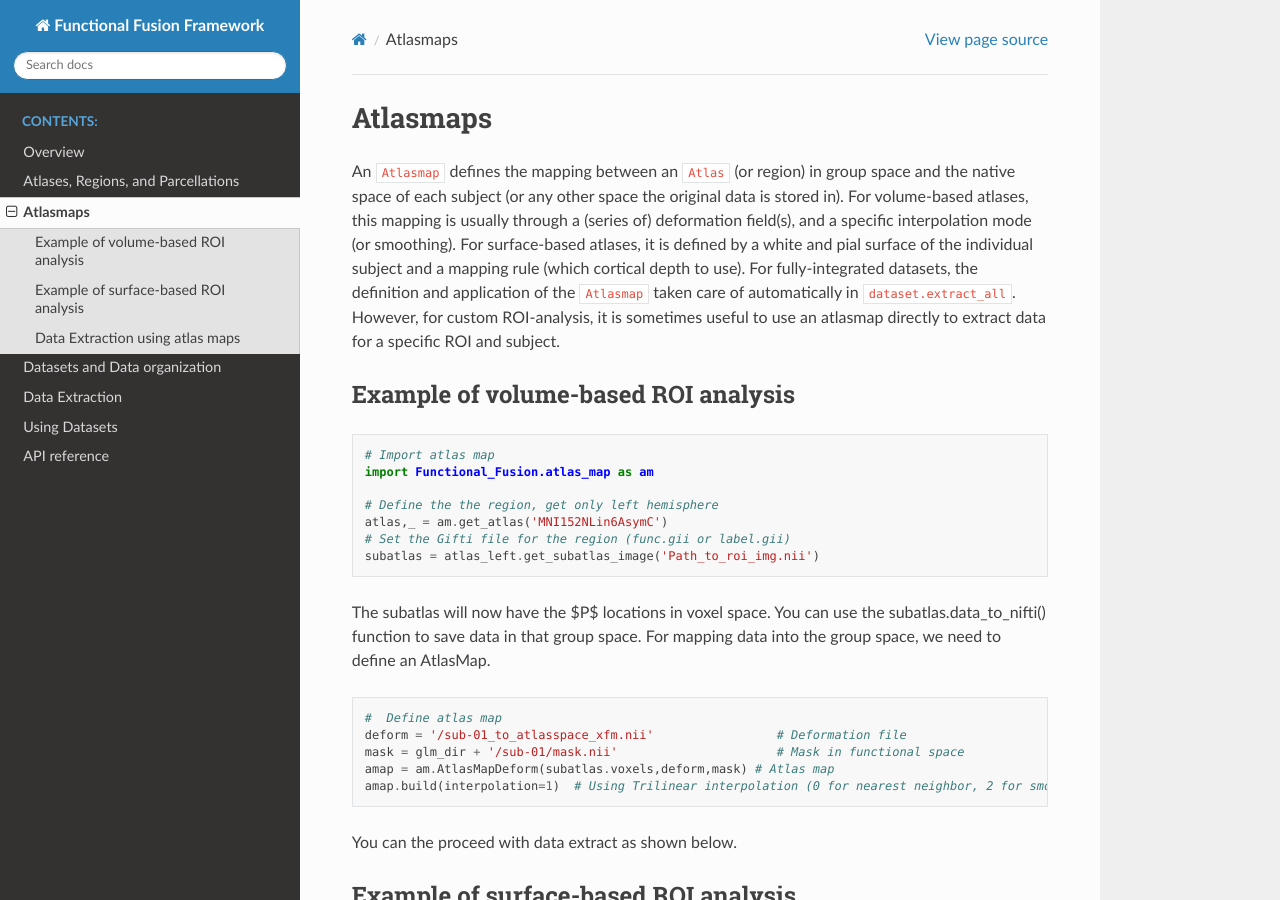
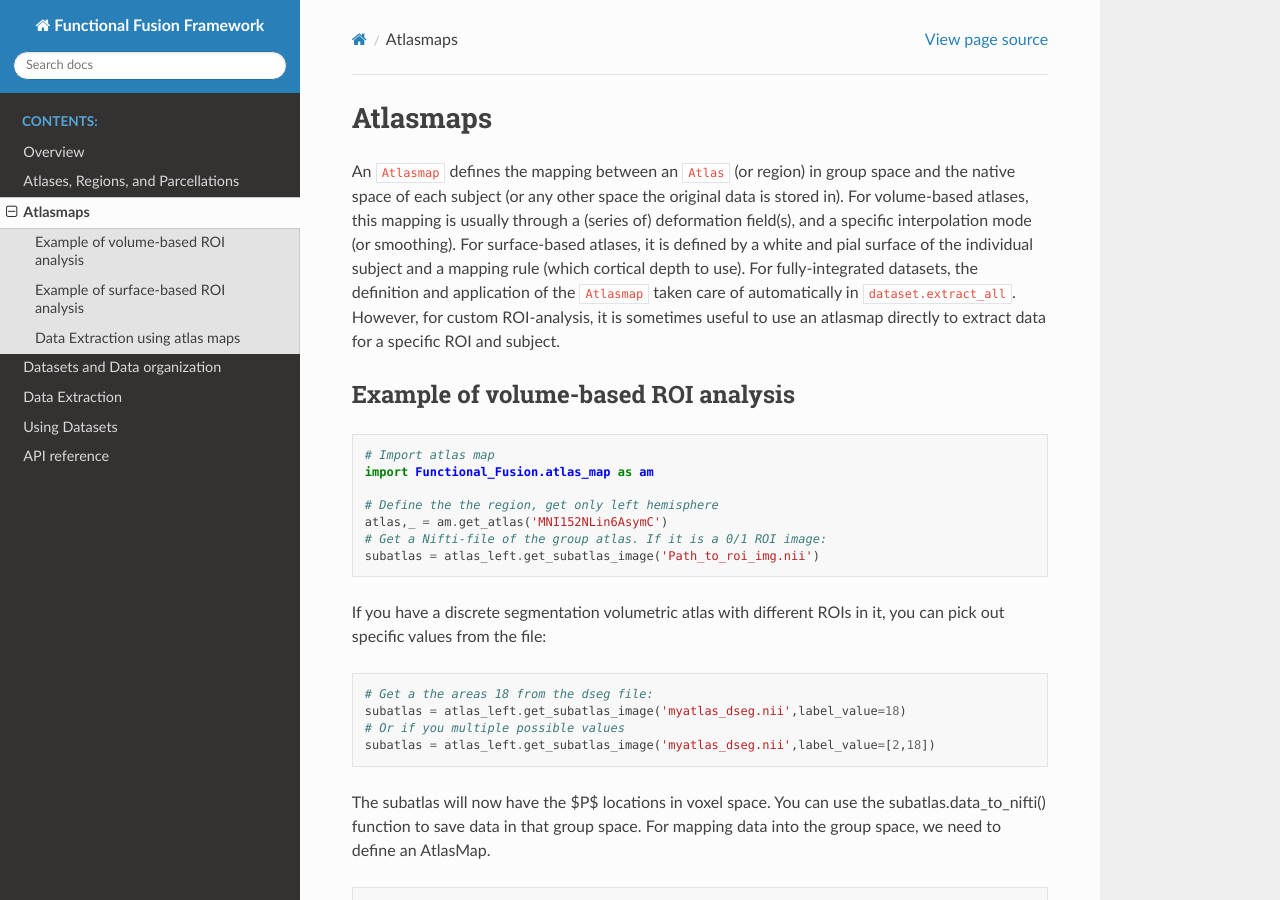
Before and after one commit to DiedrichsenLab/Functional_Fusion, a Sphinx documentation site: the page built from docs/03atlasmap.rst, in a window 1280 px wide and 900 px high. Built offline with Sphinx 7.4.7 and the Read the Docs theme 3.1.0, drawn with Linux system fonts in a browser that asks for light colours.

Commit message:
Atlas_map

```diff
--- a/docs/03atlasmap.rst
+++ b/docs/03atlasmap.rst
@@ -14,8 +14,21 @@ Example of volume-based ROI analysis
 
     # Define the the region, get only left hemisphere
     atlas,_ = am.get_atlas('MNI152NLin6AsymC')
-    # Set the Gifti file for the region (func.gii or label.gii)
+    # Get a Nifti-file of the group atlas. If it is a 0/1 ROI image:
     subatlas = atlas_left.get_subatlas_image('Path_to_roi_img.nii')
+
+
+If you have a discrete segmentation volumetric atlas with different ROIs in it, you can pick out specific values from the file:
+
+.. code-block:: python
+
+    # Get a the areas 18 from the dseg file:
+    subatlas = atlas_left.get_subatlas_image('myatlas_dseg.nii',label_value=18)
+    # Or if you multiple possible values
+    subatlas = atlas_left.get_subatlas_image('myatlas_dseg.nii',label_value=[2,18])
+
+
+
 
 
 The subatlas will now have the $P$ locations in voxel space. You can use the subatlas.data_to_nifti() function to save data in that group space. For mapping data into the group space, we need to define an AtlasMap.
```
Also changed, not shown: 1 other file.
